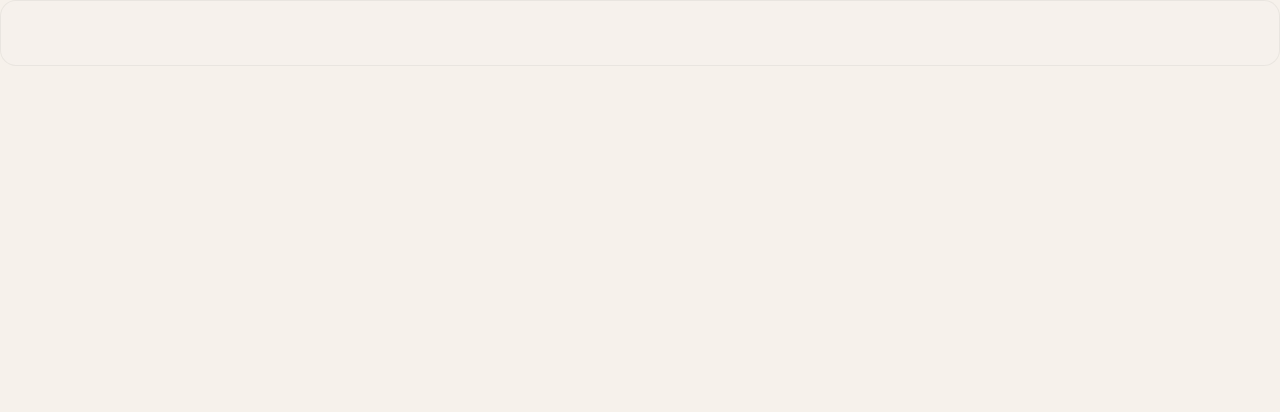
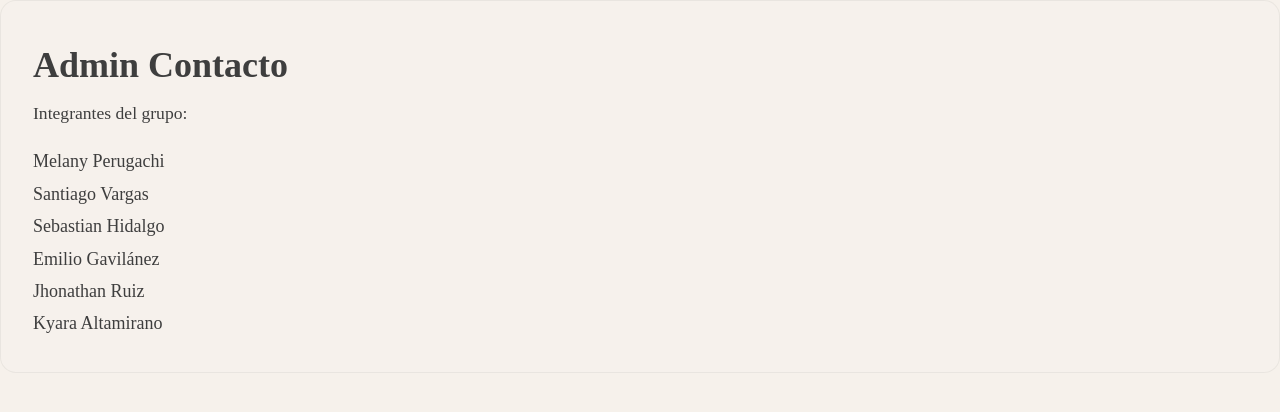
Before and after one commit to vibe-u/cms-portafolio, a React (Vite) app: page /contacto in a window 1280 px wide. Before the commit this address had no page. Shown: the top 412 px of the page. Built offline with nearby package versions, Linux system fonts and the light colour scheme.

Commit message:
Animaciones

```diff
--- a/src/App.jsx
+++ b/src/App.jsx
@@ -4,6 +4,7 @@ import Register from "./pages/Register";
 import Dashboard from "./pages/Dashboard";
 import Login from "./pages/Login";
 import Habilidades from "./pages/Habilidades";
+import Contacto from "./pages/Contacto";
 
 function App() {
 
@@ -15,6 +16,7 @@ function App() {
         <Route path="register" element={<Register />} />
         <Route path="dashboard" element={<Dashboard />} />
         <Route path="habilidades" element={<Habilidades />} />
+        <Route path="contacto" element={<Contacto />} />
       </Routes>
     </BrowserRouter>
   )
--- a/src/components/about/About.jsx
+++ b/src/components/about/About.jsx
@@ -1,5 +1,5 @@
 import './About.css';
-import girl from '../../assets/girl.svg'; // le subes la imagen tu
+import grupo from '../../assets/grupo-chicos.jpg';
 
 const About = () => {
     return (
@@ -19,7 +19,7 @@ const About = () => {
             </div>
 
             <figure className="about__figure">
-                <img src={girl} className="about__picture" alt="chica-code" />
+                <img src={grupo} className="about__picture" alt="grupo-code" />
             </figure>
         </section>
     );
--- a/src/components/header/Header.jsx
+++ b/src/components/header/Header.jsx
@@ -14,7 +14,7 @@ const Header = () => {
                     <li><a href="#bout">Sobre nosotros</a></li>
                     <li><a href="#portfolio">Proyectos</a></li>
                     <li><Link to="/habilidades">Habilidades</Link></li>
-                    <li><a href="#contact">Contactos</a></li>
+                    <li><a href="/contacto">Contactos</a></li>
                     <li><Link to="/login">Ingresar</Link></li>
                     <li><Link to="/register">Registrarse</Link></li>
                 </ul>
--- /dev/null
+++ b/src/pages/Contacto.jsx
@@ -0,0 +1,15 @@
+const Contacto = () => {
+    return (
+        <><h1>Admin Contacto</h1><p>Integrantes del grupo:</p><ul>
+            <li>Melany Perugachi</li>
+            <li>Santiago Vargas</li>
+            <li>Sebastian Hidalgo</li>
+            <li>Emilio Gavilánez</li>
+            <li>Jhonathan Ruiz</li>
+            <li>Kyara Altamirano</li>
+        </ul></>
+    )
+}
+
+
+export default Contacto
```
